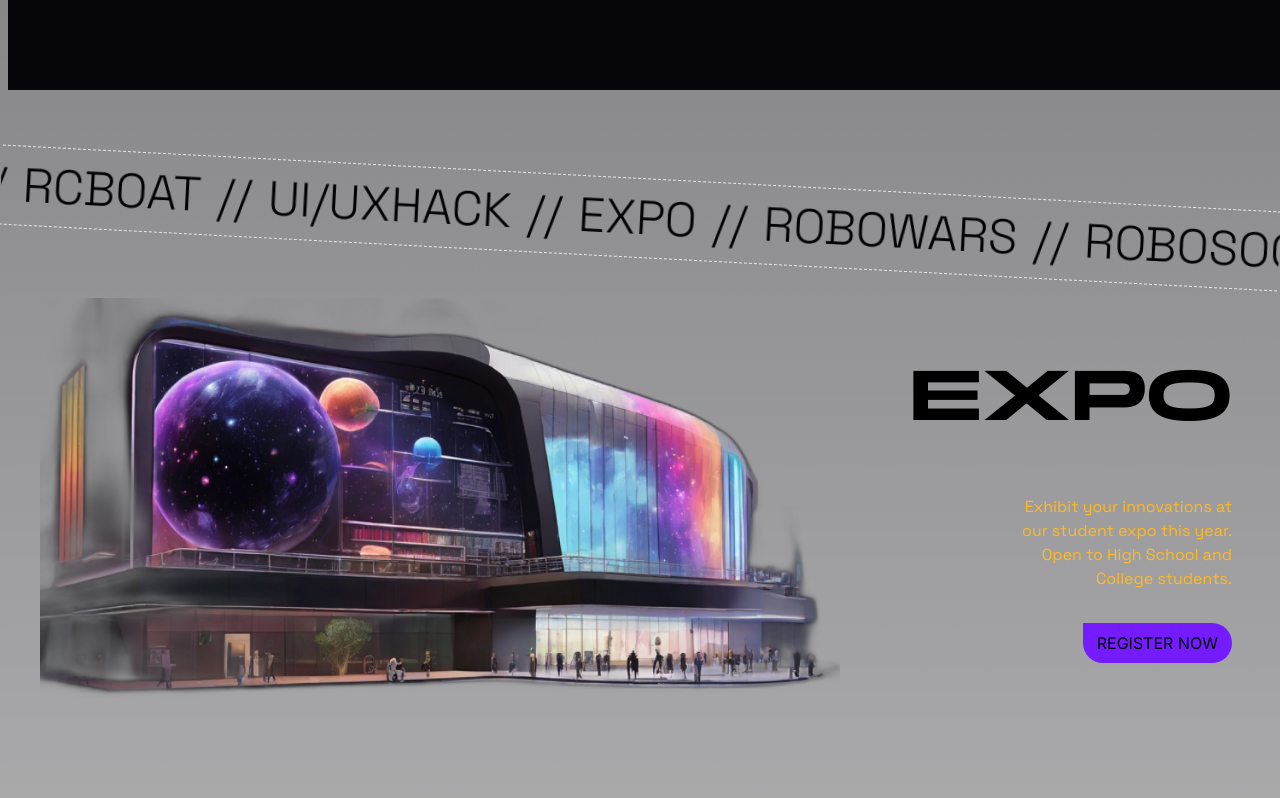
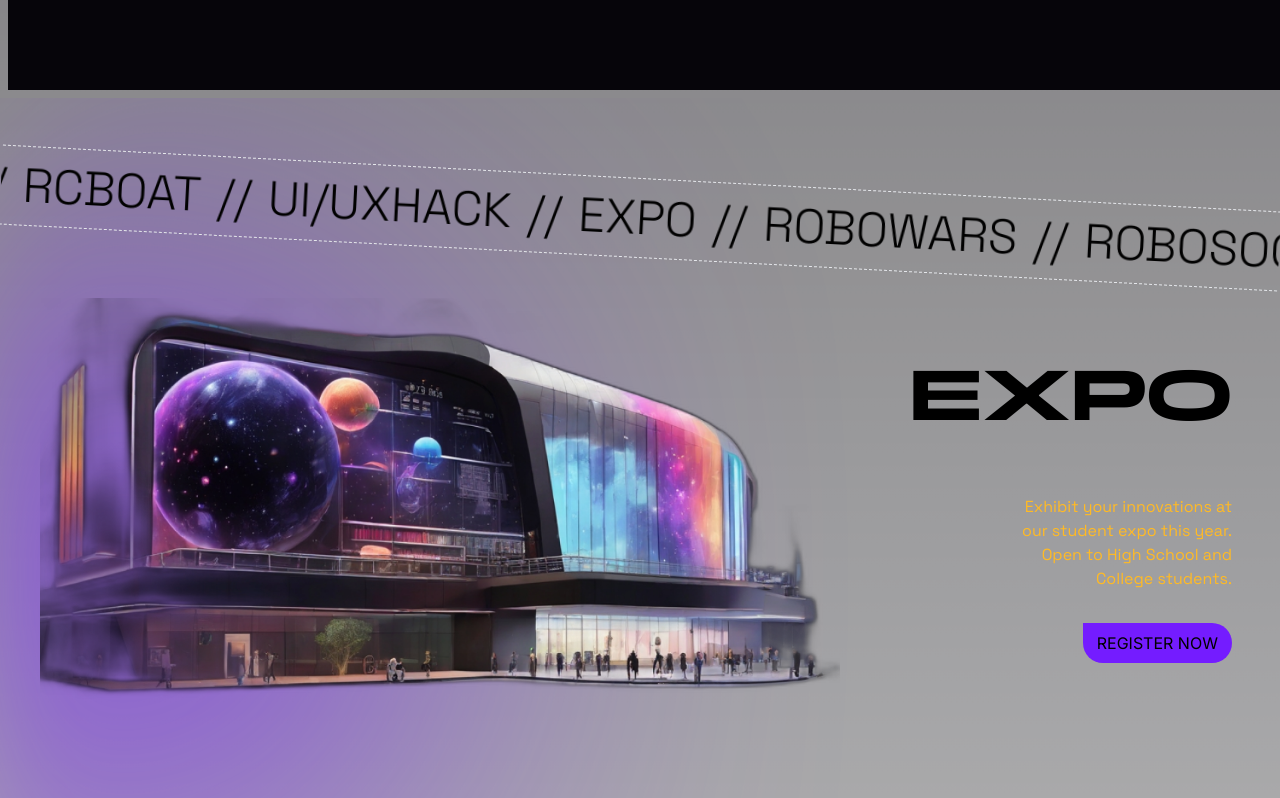
Before and after one commit to Engicos-Coders-Club/gec-spectrum-website-2024, a Next.js app: page / in a window 1280 px wide. Shown: the part 2991-3789 px from the top of the page. Built offline with nearby package versions, Linux system fonts and the light colour scheme.

Commit message:
updated as per new design

```diff
--- a/src/app/components/Expo.tsx
+++ b/src/app/components/Expo.tsx
@@ -19,7 +19,11 @@ const Expo = () => {
     <div className="w-screen h-screen">
      <ScrollingText text={"EXPO ROBOWARS ROBOSOCCER HACKATHON RCBOAT UI/UXHACK"}/>
      <div className="w-screen p-10 flex justify-between flex-col md:flex-row">
-        <img src="expoImage.png" alt="" className="md:w-4/6 w-5/6"/>
+      <div className="md:w-4/6 w-5/6 relative">
+      <img src="glow-expo-build.svg" alt="" className='absolute w-[200%] md:left-80 left-52 blur-3xl rounded-full top-2/3 transform -translate-x-1/2 -translate-y-1/2 -z-10'/>
+      <img src="expoImage.png" alt="" className=''/>
+      </div>
+
         <div className="md:w-1/5 p-2 flex flex-col justify-center md:items-end items-center gap-8 mt-8 md:mt-0">
             <h2 className={`${panchang.className} font-bold md:text-7xl text-5xl text-end`}>EXPO</h2>
             <p className={`${space.className} text-[#FFBA25] md:text-end md:mt-8 mt-5 text-center`}>Exhibit your innovations at our student expo this year. Open to High School and College students.</p>
```
Also changed, not shown: public/glow-expo-build.svg (added).
